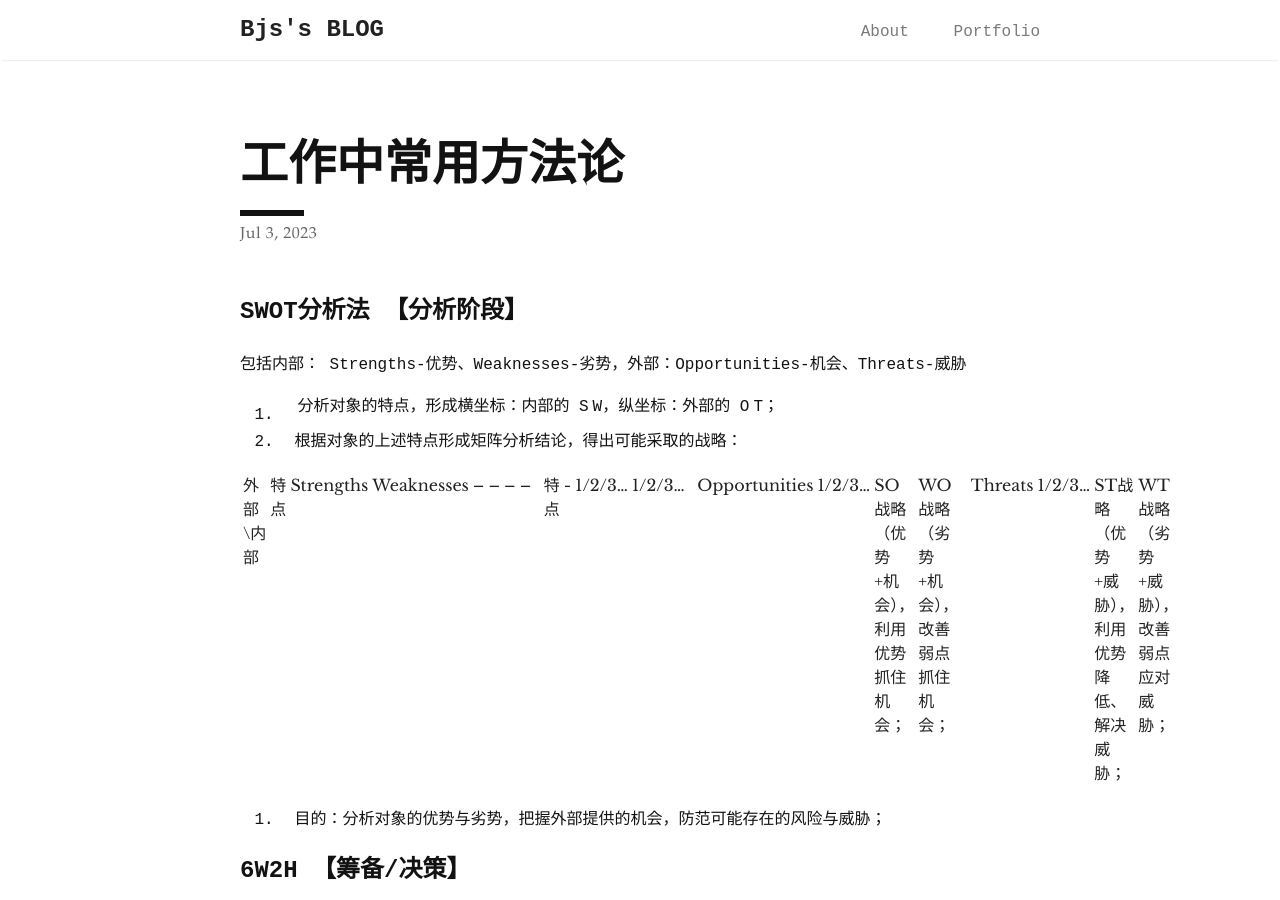
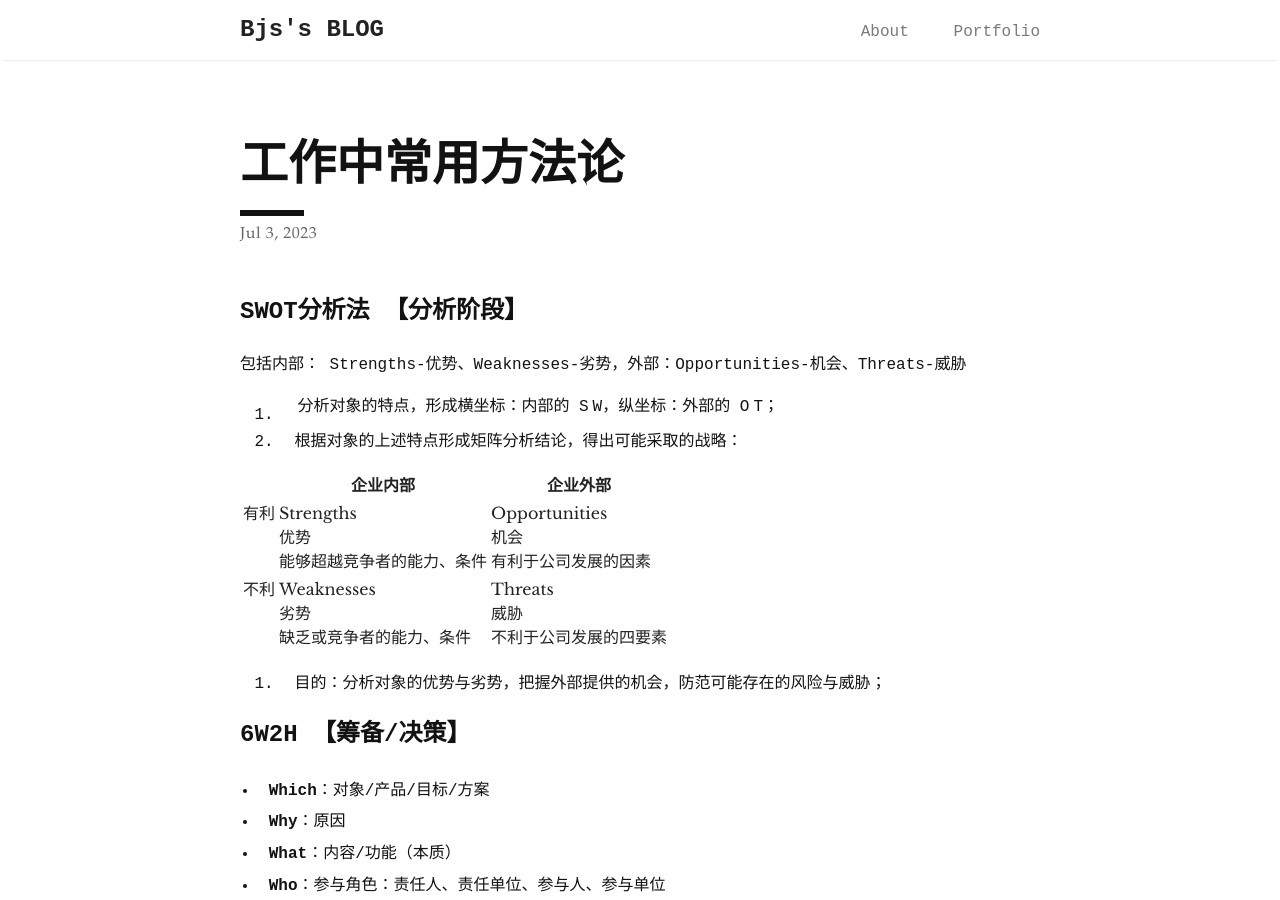
Before and after one commit to banjuanshu/banjuanshu.github.io, a Jekyll site: the page built from docs/_posts/2023-07-03-Common-methodology-at-work.md, in a window 1280 px wide and 900 px high. Built offline with Jekyll 4.4.1, drawn with Linux system fonts in a browser that asks for light colours.

Commit message:
fix(index): added Common methodology at work

```diff
--- a/docs/_posts/2023-07-03-Common-methodology-at-work.md
+++ b/docs/_posts/2023-07-03-Common-methodology-at-work.md
@@ -15,7 +15,10 @@ type: "闲聊"
 1.  分析对象的特点，形成横坐标：内部的 S | W，纵坐标：外部的 O | T；
 2.  根据对象的上述特点形成矩阵分析结论，得出可能采取的战略：
 
-| 外部\内部 | 特点 | Strengths | Weaknesses | -- | -- | -- | -- | | 特点 | - | 1/2/3... | 1/2/3... | | Opportunities | 1/2/3... | SO战略（优势+机会），利用优势抓住机会； | WO战略（劣势+机会），改善弱点抓住机会； | | Threats | 1/2/3... | ST战略（优势+威胁），利用优势降低、解决威胁； | WT战略（劣势+威胁），改善弱点应对威胁； |
+|      | 企业内部                                            | 企业外部                                          |
+| ---- | --------------------------------------------------- | ------------------------------------------------- |
+| 有利 | Strengths<br />优势<br />能够超越竞争者的能力、条件 | Opportunities<br />机会<br />有利于公司发展的因素 |
+| 不利 | Weaknesses<br />劣势<br />缺乏或竞争者的能力、条件  | Threats<br />威胁<br />不利于公司发展的四要素     |
 
 1.  目的：分析对象的优势与劣势，把握外部提供的机会，防范可能存在的风险与威胁；
 
```
